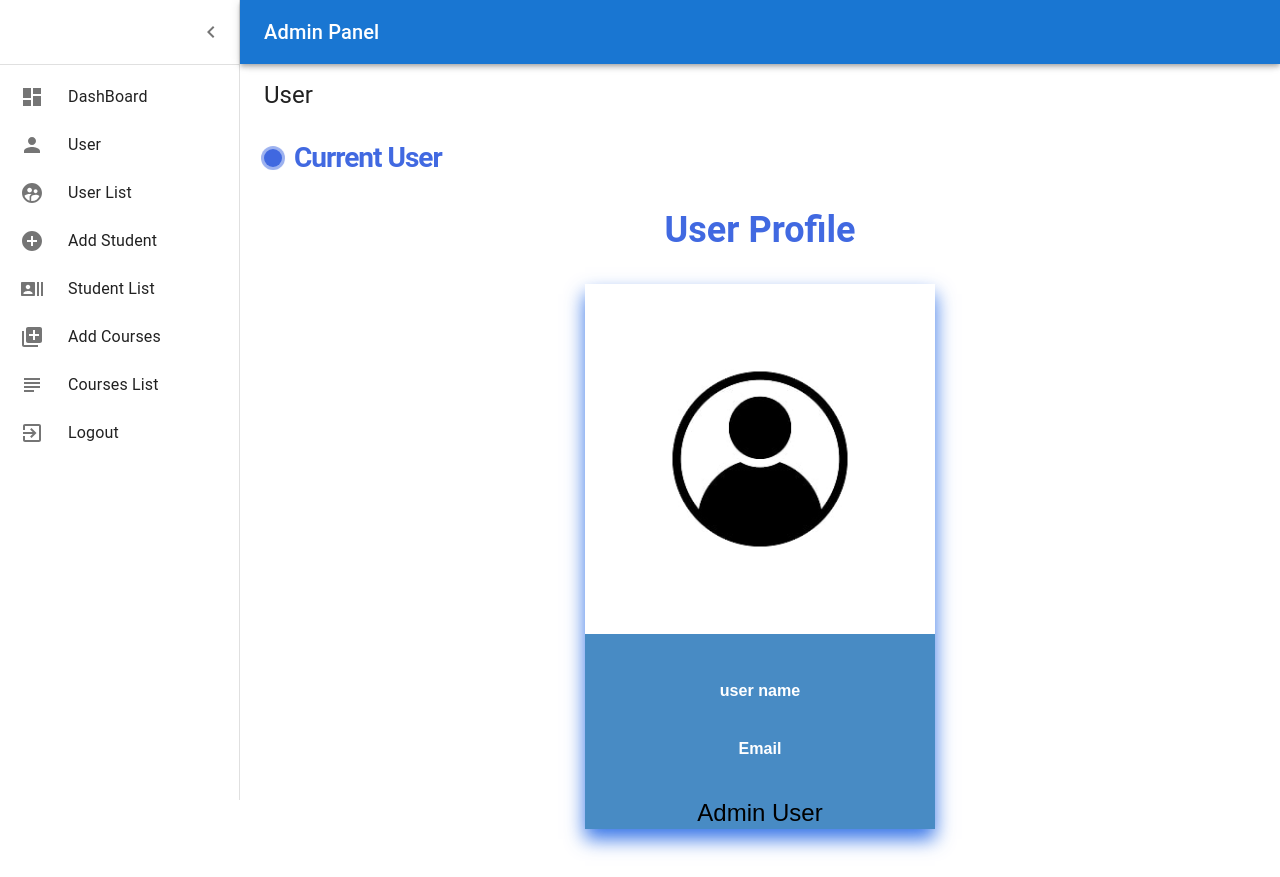
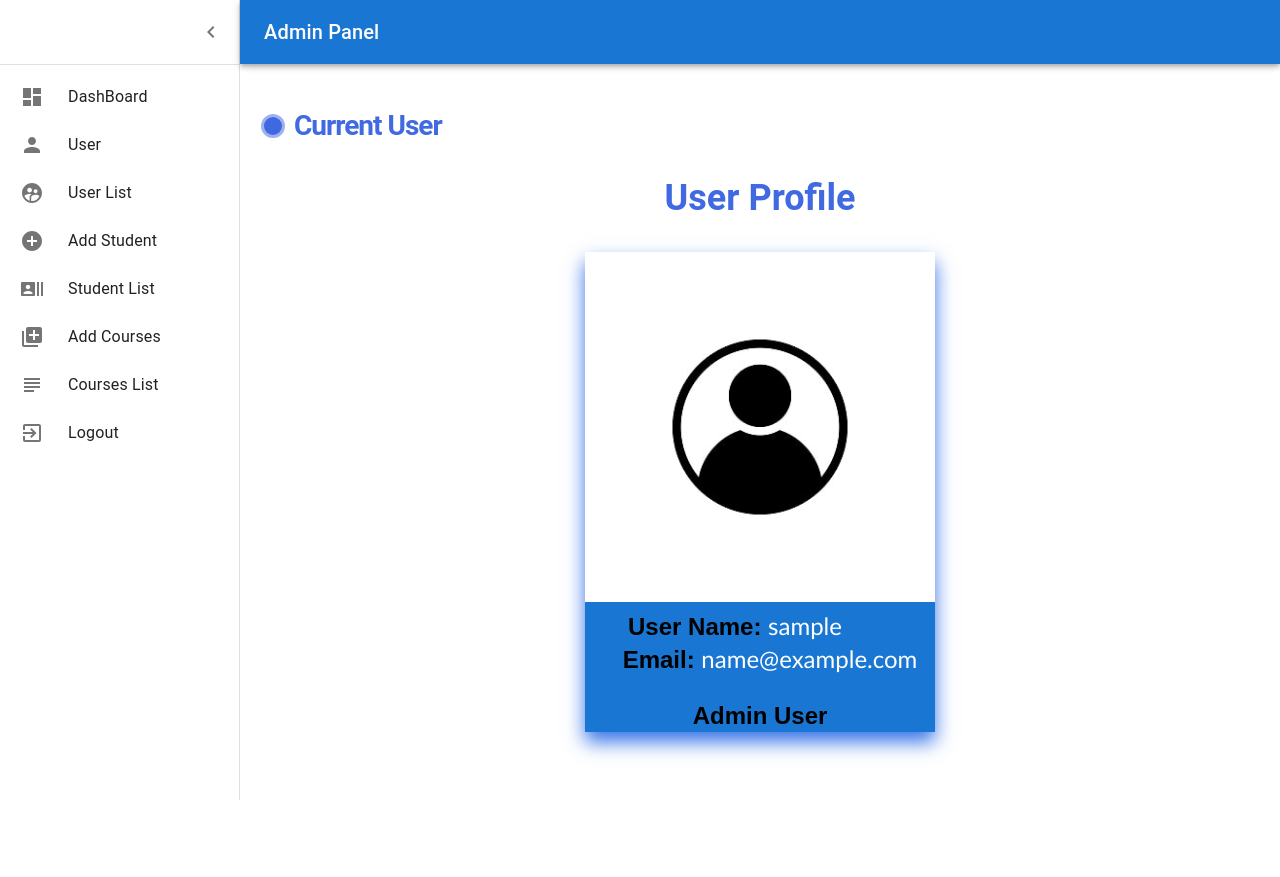
Before and after one commit to shivamshankarpandey100/adminpanel-react-materialUI, a React (Create React App) app: page /User in a window 1280 px wide. After the commit the page ends 800 px from the top, so only its background shows below. Built offline with nearby package versions, Linux system fonts and the light colour scheme; sample sign-in values are in the browser's storage.

Commit message:
User userlist and bugs fixed

```diff
--- a/src/App.js
+++ b/src/App.js
@@ -18,7 +18,7 @@ export default function App() {
     <>
       <BrowserRouter>
         <Routes>
-          {/* <Route path='/' element={ <Protected> <Dashboard /></Protected>}></Route>
+          <Route path='/' element={ <Protected> <Dashboard /></Protected>}></Route>
         <Route path='/User' element={ <Protected> <User /></Protected> }></Route>
         <Route path='/AddStudent' element={<Protected> <AddStudent /></Protected> }></Route>
         <Route path='/StudentList' element={<Protected> <StudentList /></Protected>}></Route>
@@ -29,8 +29,8 @@ export default function App() {
         <Route path='/Login' element={<LoginPage />}></Route>
         <Route path='/Signup' element={<SignUpPage />}></Route>
         <Route path='/CourseEdit/:id' element={<Protected><CourseListEdit/></Protected>}></Route>
-        <Route path="/StudentEdit/:id" element={<Protected><StudentListEdit/></Protected>}></Route> */}
-
+        <Route path="/StudentEdit/:id" element={<Protected><StudentListEdit/></Protected>}></Route>
+{/*
           <Route path="/" element={<Dashboard />}></Route>
           <Route path="/User" element={<User />}></Route>
           <Route path="/AddStudent" element={<AddStudent />}></Route>
@@ -42,7 +42,7 @@ export default function App() {
           <Route path="/Login" element={<LoginPage />}></Route>
           <Route path="/Signup" element={<SignUpPage />}></Route>
           <Route path="/CourseEdit/:id" element={<CourseListEdit />}></Route>
-          <Route path="/StudentEdit/:id" element={<StudentListEdit/>}></Route>
+          <Route path="/StudentEdit/:id" element={<StudentListEdit/>}></Route> */}
 
         </Routes>
       </BrowserRouter>
--- a/src/Component/SideBar.jsx
+++ b/src/Component/SideBar.jsx
@@ -332,7 +332,7 @@ export default function SideBar() {
                  <ExitToAppIcon />
                 </ListItemIcon>
 
-                <ListItemText primary="Logout" sx={{ opacity: open ? 1 : 0 }} />
+                <ListItemText primary="Logout" sx={{ opacity: open ? 1 : 0 }} onClick={(e)=>handleLogout(e)} />
               </ListItemButton>
             </ListItem>
 
--- a/src/Page/AddStudent.jsx
+++ b/src/Page/AddStudent.jsx
@@ -153,11 +153,11 @@ export default function AddStudent() {
                         required:
                           "-Full Name is required \n - Cannot exceed 30 characters",
 
-                        pattern: {
-                          value:
-                            /^(?:([a-zA-Z]{2,4}\.){0,1} ?([a-zA-Z]{2,24})) ([a-zA-Z]{1,1}\. ){0,1}([a-zA-Z]{2,24} ){0,2}([A-Za-z']{2,24})((?:, ([a-zA-Z]{2,5}\.?)){0,4}?)$/gim,
-                          message: `Start with capital letter must contain surname/middlename`,
-                        },
+                        // pattern: {
+                        //   value:
+                        //     /^(?:([a-zA-Z]{2,4}\.){0,1} ?([a-zA-Z]{2,24})) ([a-zA-Z]{1,1}\. ){0,1}([a-zA-Z]{2,24} ){0,2}([A-Za-z']{2,24})((?:, ([a-zA-Z]{2,5}\.?)){0,4}?)$/gim,
+                        //   message: `Start with capital letter must contain surname/middlename`,
+                        // },
                       })}
                     />
                   </label>
--- a/src/Page/Logout.jsx
+++ b/src/Page/Logout.jsx
@@ -7,10 +7,10 @@ import { signOutAsync } from '../features/auth/authSlice';
 
 export default function Logout() {
 
-  const dispatch =useDispatch()
-  useEffect(() => {
-    dispatch(signOutAsync())
-  }, [dispatch]);
+  // const dispatch =useDispatch()
+  // useEffect(() => {
+  //   dispatch(signOutAsync())
+  // }, [dispatch]);
   return (
     <Box sx={{display:'flex'}}>
       <SideBar />
--- a/src/Page/Protected.jsx
+++ b/src/Page/Protected.jsx
@@ -6,9 +6,10 @@ import { Navigate } from 'react-router-dom';
 const Protected = ({children}) => {
      const isLoggedIn=window.localStorage.getItem("isLoggedIn");
      const user=useSelector(selectLoggedInUser);
+     console.log(user)
      console.log(isLoggedIn)
-    if (!(isLoggedIn|| user)) {
-      return <Navigate to="/login" replace={true}></Navigate>;
+    if (!(isLoggedIn)) {
+      return <Navigate to="/Login" replace={true}></Navigate>;
     }
     return children;
 }
--- a/src/Page/StudentListEdit.jsx
+++ b/src/Page/StudentListEdit.jsx
@@ -92,11 +92,11 @@ const StudentListEdit = () => {
                         required:
                           "-Full Name is required \n - Cannot exceed 30 characters",
 
-                        pattern: {
-                          value:
-                            /^(?:([a-zA-Z]{2,4}\.){0,1} ?([a-zA-Z]{2,24})) ([a-zA-Z]{1,1}\. ){0,1}([a-zA-Z]{2,24} ){0,2}([A-Za-z']{2,24})((?:, ([a-zA-Z]{2,5}\.?)){0,4}?)$/gim,
-                          message: `Start with capital letter must contain surname/middlename`,
-                        },
+                        // pattern: {
+                        //   value:
+                        //     /^(?:([a-zA-Z]{2,4}\.){0,1} ?([a-zA-Z]{2,24})) ([a-zA-Z]{1,1}\. ){0,1}([a-zA-Z]{2,24} ){0,2}([A-Za-z']{2,24})((?:, ([a-zA-Z]{2,5}\.?)){0,4}?)$/gim,
+                        //   message: `Start with capital letter must contain surname/middlename`,
+                        // },
                       })}
                     />
                   </label>
--- a/src/Page/User.jsx
+++ b/src/Page/User.jsx
@@ -4,26 +4,30 @@ import Box from '@mui/material/Box';
 import Typography from '@mui/material/Typography';
 import img from "./image/pngtree-avatar-icon-profile-icon-member-login-vector-isolated-png-image_1978396.jpg"
 import "./css/user.css"
+import { useSelector } from 'react-redux';
+import { selectLoggedInUser } from '../features/auth/authSlice';
 
 
 
 export default function User() {
+  const user=   JSON.parse(window.localStorage.getItem("userDetails"));
+  console.log(user);
   return (
         <Box sx={{display:'flex'}}>
           <SideBar />
           <Box component="main" sx={{ flexGrow: 1, p: 3 ,marginTop:"55px"}}>
             <Typography variant="h5">
-             User
              <p className="title">Current User</p>
              <div>
 
   <h2>User Profile</h2>
   <div className="card">
     <img src={img} alt="John" className='card2' />
-    <h6>user name</h6>
-    <h6>Email</h6>
+    <span className='ur'>User Name:  </span><span className='ur3'>{user.username}</span>
+    <br></br>
+    <span className='ur2'>Email: </span><span className='ur3'>{user.email}</span>
 
-    <p>Admin User</p>
+    <p style={{fontWeight:'bolder'}}>Admin User</p>
     <div style={{ margin: "24px 0" }}>
 
     </div>
--- a/src/Page/UserList.jsx
+++ b/src/Page/UserList.jsx
@@ -1,19 +1,55 @@
-import React from 'react'
-import SideBar from '../Component/SideBar'
+import React, { useEffect, useState } from 'react';
+import SideBar from '../Component/SideBar';
 import Box from '@mui/material/Box';
 import Typography from '@mui/material/Typography';
+import "./css/List.css"
+import { ToastContainer, toast } from "react-toastify";
+import "react-toastify/dist/ReactToastify.css"
+export default function UserList() {
+ const column=["ID","User Name","Email"];
+ const[records,setRecords]=useState([]);
+ console.log(records);
+  const fetchUser = async () => {
+    const response = await fetch('http://localhost:8082/user/allusers');
+    const data = await response.json();
+    setRecords(data);
+  }
 
+  useEffect(() => {
+    fetchUser()
+  }, []);
+  return (
+    <>
+    <Box sx={{ display: 'flex' }}>
+      <SideBar />
+      <Box component="main" sx={{ flexGrow: 1, p: 3, marginTop: '55px' }}>
+        <Typography variant="">
+        <div className='heading'>User List</div>
+          <div>
+            <table className="table">
+              <thead>
+                <tr>
+                  {column.map((c, i) => (
+                    <th key={i}>{c}</th>
+                  ))}
+                </tr>
+              </thead>
+              <tbody>
+                {records.map((record, i) => (
 
-export default function UserList() {
-  return (
-    <Box sx={{display:'flex'}}>
-      <SideBar />
-      <Box component="main" sx={{ flexGrow: 1, p: 3 ,marginTop:"55px"}}>
-            <Typography variant="h5">
-             User List
-            </Typography>
-
-          </Box>
+                  <tr key={i}>
+                    <td>{i+1}</td>
+                    <td>{record.username}</td>
+                    <td>{record.email}</td>
+                  </tr>)
+                )}
+              </tbody>
+            </table>
+          </div>
+        </Typography>
+      </Box>
     </Box>
-  )
+    <ToastContainer/>
+    </>
+  );
 }
--- a/src/Page/css/user.css
+++ b/src/Page/css/user.css
@@ -9,7 +9,7 @@
     margin: auto;
     text-align: center;
     font-family: arial;
-    background-color: #488bc4;
+    background-color: #1976d2;
     color: white;
   }
 
@@ -44,3 +44,16 @@
     width:100% ;
 
   }
+  .ur{
+    color: black;
+    margin-left: -50px;
+    font-weight: bolder;
+  }
+  .ur2{
+    color: black;
+    margin-left: 20px;
+    font-weight: bolder;
+  }
+  .ur3{
+    font-family: 'Gill Sans', 'Gill Sans MT', Calibri, 'Trebuchet MS', sans-serif;
+  }
--- a/src/features/auth/authAPI.js
+++ b/src/features/auth/authAPI.js
@@ -36,7 +36,7 @@ export function checkUser(loginInfo) {
     //   reject({ message: 'user not found' });
     // }
     // // TODO: on server it will only return some info of user (not password)
-    console.log(loginInfo);
+
     try {
       const response = await fetch("http://localhost:8082/login/userlogin", {
         method: "POST", // *GET, POST, PUT, DELETE, etc.
@@ -49,6 +49,7 @@ export function checkUser(loginInfo) {
 
       if (response.ok) {
         const data = await response.json();
+        console.log(data)
         window.localStorage.setItem("isLoggedIn",true)
         resolve({ data });
       } else {
--- a/src/features/auth/authSlice.js
+++ b/src/features/auth/authSlice.js
@@ -60,6 +60,7 @@ export const authSlice = createSlice({
       })
       .addCase(createUserAsync.fulfilled, (state, action) => {
         state.status = "idle";
+        window.localStorage.setItem("userDetails",JSON.stringify(action.payload) );
         state.loggedInUser = action.payload;
       })
       .addCase(checkUserAsync.pending, (state) => {
@@ -67,6 +68,8 @@ export const authSlice = createSlice({
       })
       .addCase(checkUserAsync.fulfilled, (state, action) => {
         state.status = "idle";
+        console.log(action.payload)
+        window.localStorage.setItem("userDetails",JSON.stringify(action.payload) );
         state.loggedInUser = action.payload;
       })
       .addCase(checkUserAsync.rejected, (state, action) => {
@@ -78,6 +81,7 @@ export const authSlice = createSlice({
       })
       .addCase(signOutAsync.fulfilled, (state, action) => {
         state.status = "idle";
+        window.localStorage.removeItem("userDetails");
         state.loggedInUser = null;
       });
   },
```
